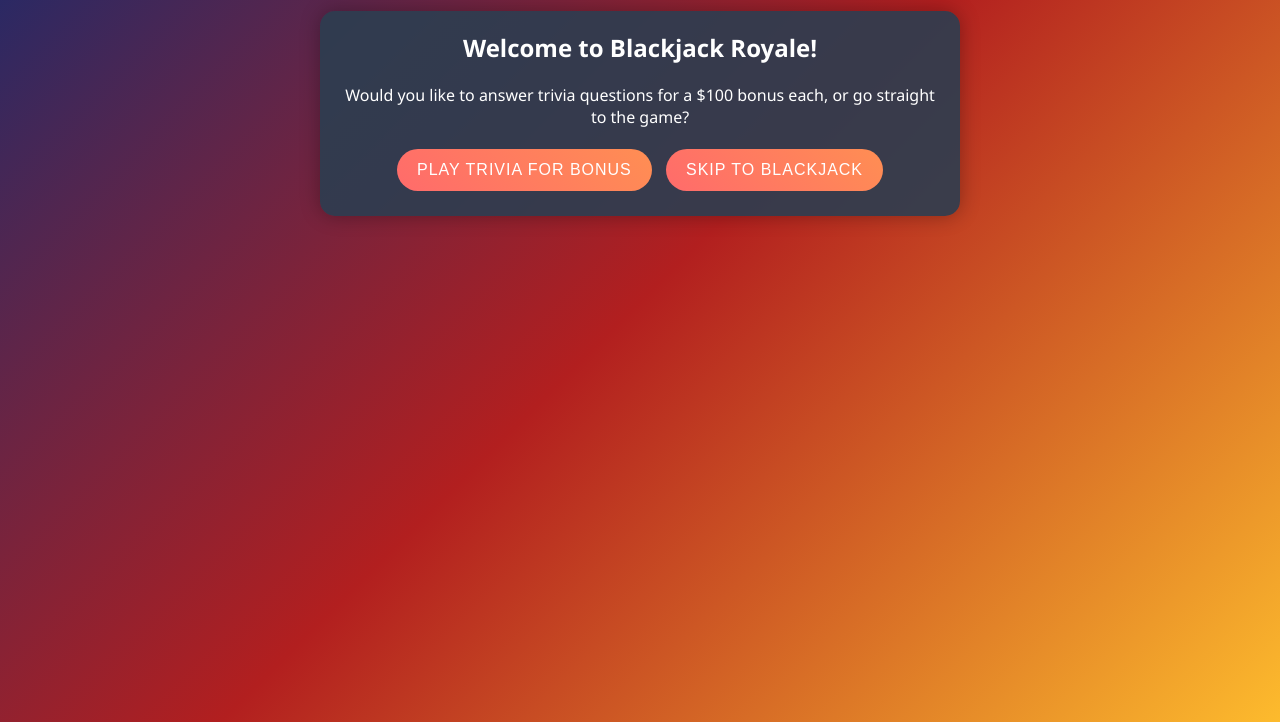
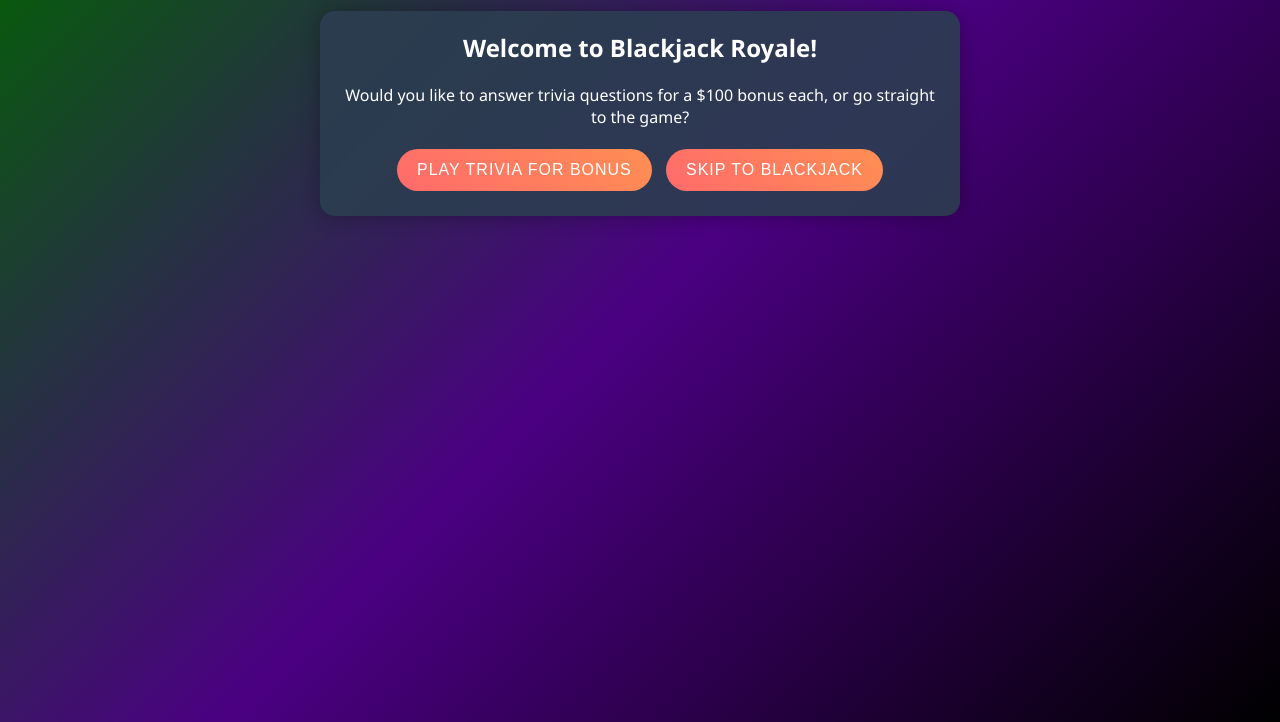
Before and after one commit to W-nodelol/blackjack.royale, a plain HTML site: page index.html in a window 1280 px wide. Shown: the part 118-840 px from the top of the page. Drawn offline with Linux system fonts and the light colour scheme.

Commit message:
Update index.html

```diff
--- a/index.html
+++ b/index.html
@@ -6,7 +6,7 @@
     <style>
         body {
             font-family: 'Segoe UI', Arial, sans-serif;
-            background: linear-gradient(135deg, #1a2a6c, #b21f1f, #fdbb2d);
+            background: linear-gradient(135deg, #006400, #4B0082, #000000);
             color: #fff;
             margin: 0;
             padding: 20px;
```
